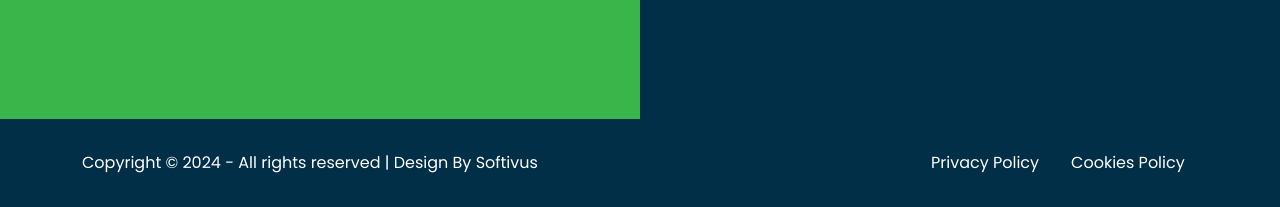
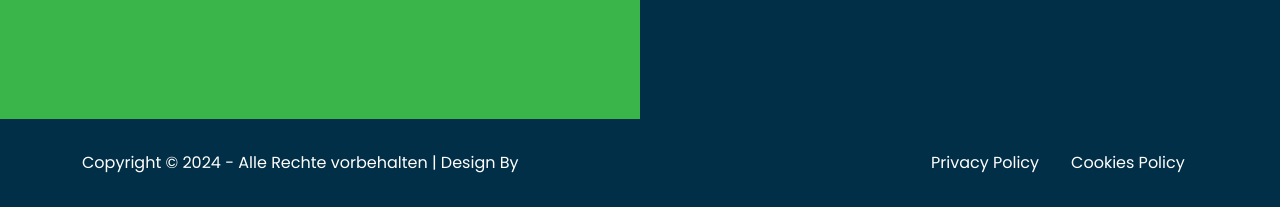
Before and after one commit to hessen-schaedlingsbekaempfung/kammerjaeger-Selzer, a plain HTML site: page index.html in a window 1280 px wide. Shown: the part 7694-7901 px from the top of the page. Drawn offline with Linux system fonts and the light colour scheme.

Commit message:
Update index.html

```diff
--- a/index.html
+++ b/index.html
@@ -1241,9 +1241,9 @@
                 <div class="py-lg-32 pb-32">
                     <div class="row justify-content-between g-3">
                         <div class="col-lg-6 order-last order-lg-first">
-                            <span class="tcn-1">Copyright © <span class="currentYear"></span> - All rights reserved |
+                            <span class="tcn-1">Copyright © <span class="currentYear"></span> - Alle Rechte vorbehalten |
                                 Design By <a class="tcn-1"
-                                    href="https://www.templatemonster.com/authors/softivus/">Softivus</a></span>
+                                    href="#"></a></span>
                         </div>
                         <div class="col-xl-3 col-lg-4">
                             <div class="align-center gap-lg-32 gap-3">
```
